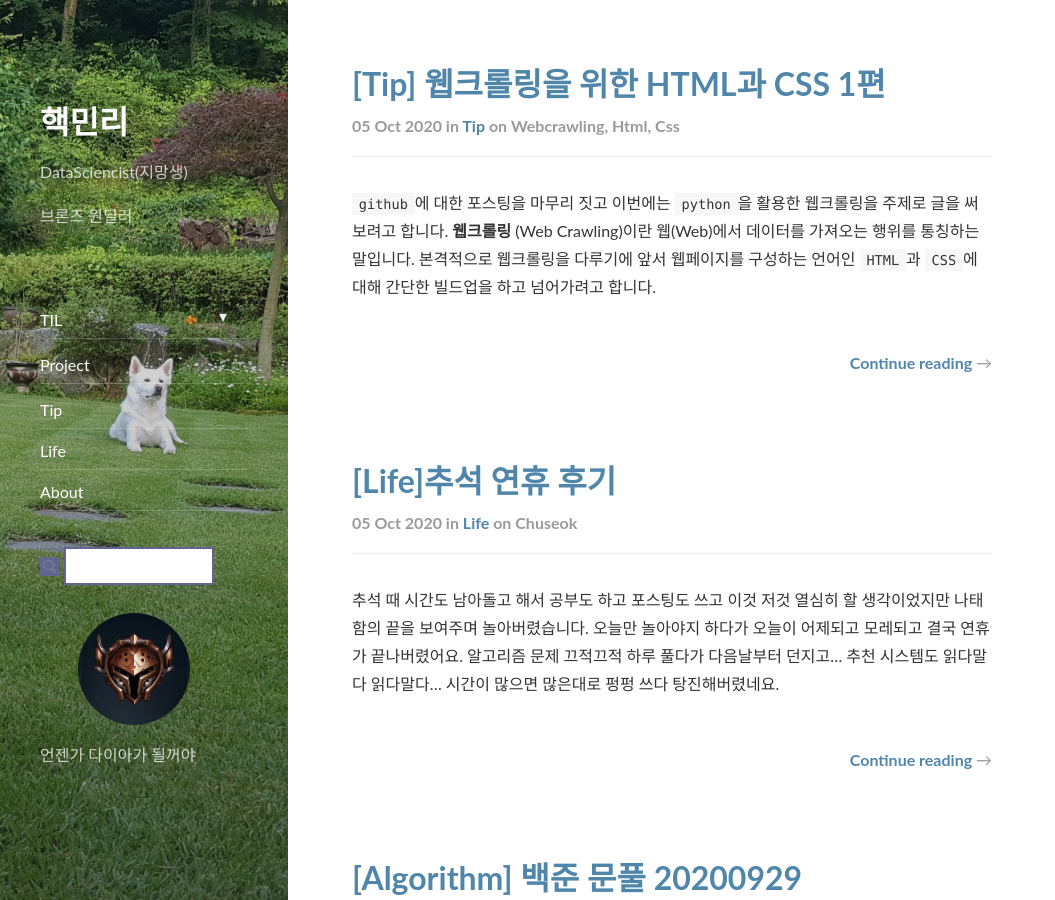
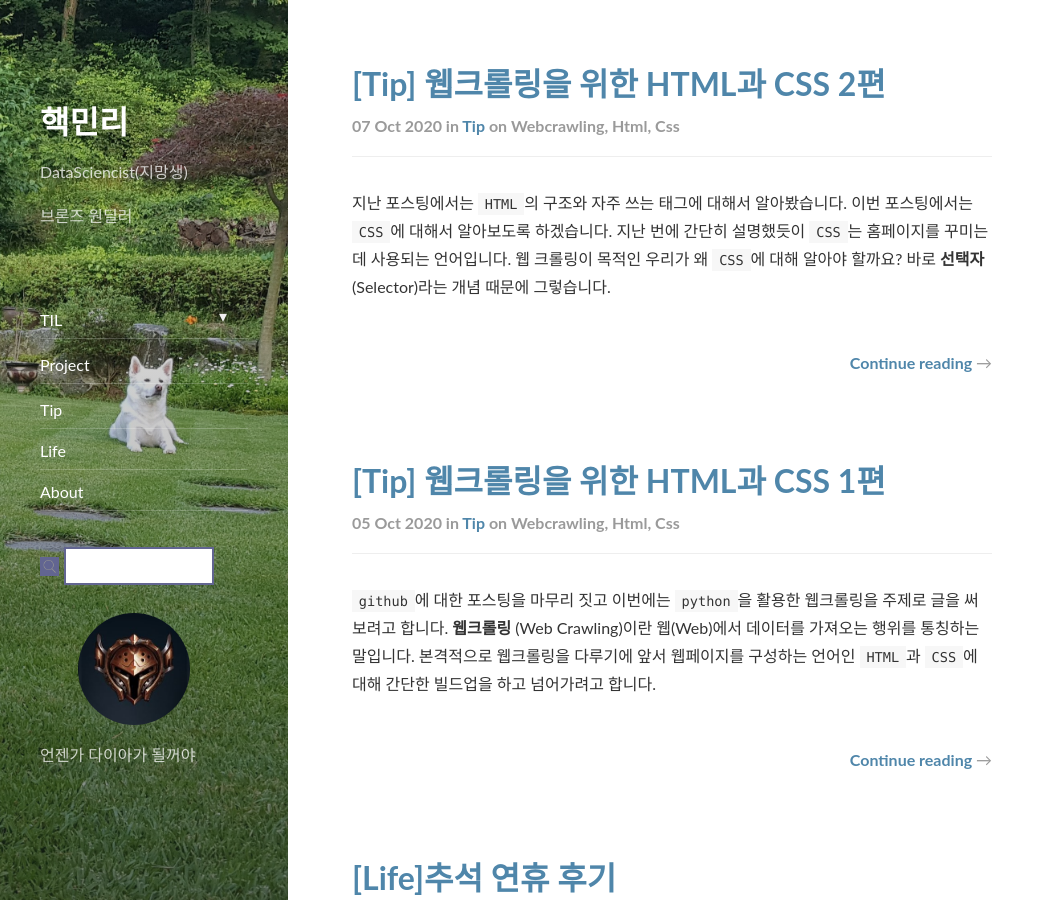
Before and after one commit to lhmlhm1111/lhmlhm1111.github.io, a Jekyll site: the page built from index.html, in a window 1280 px wide and 900 px high. Shown: the whole window, without its empty margins (0-1055 px from the left). Built offline with Jekyll 4.4.1, drawn with Linux system fonts in a browser that asks for light colours; nearby versions of some CDN libraries; the list of posts is cut into pages by our own code.

Commit message:
post css

````diff
--- a/_posts/2020-10-05-Tip-Tip-html_css1.markdown
+++ b/_posts/2020-10-05-Tip-Tip-html_css1.markdown
@@ -165,7 +165,7 @@ header-img:
 
 ## (3) \<ul>, \<ol>, \<li>
 
-목록 관련 태그로 `<ul>`은 순서가 없는 목록을, `<ol>`은 순서가 있는 목록을 표시합니다. `<li>`는 `<ul>` 혹은 `<ol>`의 자식 태그로서 각 항목을 나타냅니다. 웹 크롤링 시 정말 많이 보게 될 태그들입니다.
+목록 관련 태그로 `<ul>`은 순서가 없는 목록을, `<ol>`은 순서가 있는 목록을 표시합니다. `<li>`는 `<ul>` 혹은 `<ol>`의 자식 요소로서 각 항목을 나타냅니다. 웹 크롤링 시 정말 많이 보게 될 태그들입니다.
 
 ```html
 <!DOCTYPE html>
--- /dev/null
+++ b/_posts/2020-10-07-Tip-Tip-html_css2.markdown
@@ -0,0 +1,181 @@
+---
+layout: post
+title:  "[Tip] 웹크롤링을 위한 HTML과 CSS 2편"
+subtitle:   "웹크롤링을 위한 HTML과 CSS 2편"
+categories: tip
+tags: webcrawling html css
+comments: true
+header-img:
+---
+
+
+
+
+
+
+
+
+
+
+
+지난 포스팅에서는 `HTML`의 구조와 자주 쓰는 태그에 대해서 알아봤습니다. 이번 포스팅에서는 `CSS`에 대해서 알아보도록 하겠습니다. 지난 번에 간단히 설명했듯이 `CSS`는 홈페이지를 꾸미는데 사용되는 언어입니다. 웹 크롤링이 목적인 우리가 왜 `CSS`에 대해 알아야 할까요? 바로 **선택자**(Selector)라는 개념 때문에 그렇습니다.
+
+길게 말할 것 없이 바로 예시로 넘어가겠습니다. 지난 포스팅에서 소개해드렸던 `Visaul Studio Code`를 이용해 `HTML` 파일과 `CSS` 파일을 하나씩 생성해보도록 하겠습니다.
+
+
+
+![image-20201007213440990](2020-10-05-Tip-Tip-html_css1.assets/image-20201007213440990.png)
+
+표시한 파일 생성 버튼을 눌러 아래와 같이 생성해줍니다. 메모장을 열고 확장자명을 `.html`, `.css`로 저장해도 동일하게 생성됩니다.
+
+---
+
+생성했다면 `HTML` 파일을 아래와 같이 작성해줍니다. `<link rel="stylesheet" href="test.css">` 코드를 `<head>` 부분에 작성해주면 `css` 파일과 연결됩니다.
+
+```html
+<!DOCTYPE html>
+<html lang="en">
+<head>
+    <meta charset="UTF-8">
+    <meta name="viewport" content="width=device-width, initial-scale=1.0">
+    <link rel="stylesheet" href="test.css"> <!--css 파일과 연결해주는 코드입니다.-->
+    <title>Document</title>
+</head>
+<body>
+	<h1>CSS 연습!!</h1> <!--제목-->
+
+    <div> <!--구역을 나눠주는 태그-->
+        <ul> <!--순서가 없는 목록-->
+            <li>빨강</li>
+            <li>파랑</li>
+        </ul>
+    </div>
+
+    <span> <!--구역을 나눠주는 태그-->
+        <ol> <!--순서가 있는 목록-->
+            <li>노랑</li>
+            <li>초록</li>
+        </ol>
+    </span>
+
+</body>
+</html>
+```
+
+저장 후 `HTML` 파일을 실행해봅니다. 잘 작성했다면 아래와 같이 나올 것입니다.
+
+![image-20201007215916597](2020-10-05-Tip-Tip-html_css1.assets/image-20201007215916597.png)
+
+---
+
+이제 `CSS`를 이용하여 `HTML` 문서를 꾸며보도록 하겠습니다. 이번 포스팅에서 할 것은 글자에 색을 입히는 것입니다. 먼저 몸풀기로 **CSS 연습!!** 이라는 제목을 보라색으로 색칠해보겠습니다. `CSS`는 텍스트에 접근할 때 기본적으로 `HTML`의 태그를 이용합니다. `CSS` 파일을 열고 아래와 같이 작성하고 저장한 다음 html 파일을 열어주세요.
+
+```css
+h1 {
+    color: purple;
+}
+```
+
+![image-20201007223504001](2020-10-05-Tip-Tip-html_css1.assets/image-20201007223504001.png)
+
+**태그**인 `h1`을 입력하여 위처럼 제목 텍스트 **CSS 연습!!**에 접근해 보라색으로 바꾸었습니다.
+
+---
+
+같은 방식으로 `li` 태그를 이용해 목록 텍스트에도 접근할 수 있을 것입니다. 아래와 같이 입력해주고 확인해봅시다.
+
+```css
+li {
+    color: red;
+}
+```
+
+![image-20201007224129312](2020-10-05-Tip-Tip-html_css1.assets/image-20201007224129312.png)
+
+문제가 생겼습니다! 우리는 각각의 목록 텍스트에 다른 색깔을 칠하고 싶은데 모든 `li` 태그에 일괄적으로 빨간색이 적용되어 버렸습니다. 이때 우리는 **선택자**라는 유용한 도구를 사용합니다. 말 그대로 각각의 요소를 "선택" 하기 위한 코드를 의미합니다.
+
+`HTML` 코드로 돌아와봅시다. 코드를 찬찬히 살펴보면 `li`이 모두 같은 `li`이 아니라는 것을 알 수 있습니다. 위의 두 `li`은 **부모 요소**가 `ul`이고 아래의 두 `li`은 **부모 요소**가 `ol`인 점을 확인할 수 있습니다.
+
+```html
+<div> <!--구역을 나눠주는 태그-->
+    <ul> <!--순서가 없는 목록-->
+        <li>빨강</li>
+        <li>파랑</li>
+    </ul>
+</div>
+
+<span> <!--구역을 나눠주는 태그-->
+    <ol> <!--순서가 있는 목록-->
+        <li>노랑</li>
+        <li>초록</li>
+    </ol>
+</span>
+```
+
+---
+
+부모 요소의 차이를 이용해 위쪽의 `li`은 빨간색, 아래쪽 `li`는 노란색을 칠해봅시다. 부모 요소를 구분해줄 때는 `>`를 **선택자**로 사용합니다.
+
+```css
+ul > li {
+    color: red;
+}
+
+ol > li {
+    color: yellow
+}
+```
+
+![image-20201007225458330](2020-10-05-Tip-Tip-html_css1.assets/image-20201007225458330.png)
+
+---
+
+부모 요소를 통해 위, 아래의 목록 텍스트를 구분하는데 성공했습니다! 하지만 여전히 만족스럽지 않습니다. 우리의 목표는 모든 목록 텍스트에 서로 다른 색을 칠하는 것입니다. 하지만 더 이상 부모 요소를 통해 구분해줄 여지는 없어보입니다. 이 때 우리는 각각의 목록을 `HTML`의 **속성**값을 이용해 구분해줄 수 있습니다. 지난 포스팅에서 `class`와 `id` 속성에 대해 잠깐 언급했습니다. 두 가지 속성을 통해 각각의 목록을 구분해주도록 하겠습니다. `HTML`코드를 아래와 같이 수정해줍니다.
+
+```HTML
+<div>
+    <ul>
+        <li id="red">빨강</li>
+        <li id="blue">파랑</li>
+    </ul>
+</div>
+
+<span>
+    <ol>
+        <li class="yellow">노랑</li>
+        <li class="green">초록</li>
+    </ol>
+</span>
+```
+
+---
+
+`id`와 `class`는 각각의 요소에 고유한 이름을 붙이는 **속성**라고 생각하시면 됩니다. 둘은 거의 유사하지만 **선택자**에 차이가 있습니다. `id`는  `#`을 **선택자**로, `class`는 `.`을 선택자로 사용합니다. `CSS` 코드를 아래와 같이 수정한 후 결과를 확인합니다.
+
+```css
+li#red {
+    color: red;
+}
+
+li#blue {
+    color: blue;
+}
+
+li.yellow {
+    color: yellow;
+}
+
+li.green {
+    color: green;
+}
+```
+
+![image-20201007232211309](2020-10-05-Tip-Tip-html_css1.assets/image-20201007232211309.png)
+
+드디어 각각의 목록을 구분하여 색칠하는데 성공했습니다!
+
+---
+
+우리는 이번 포스팅에서 `CSS`의 선택자를 통해 텍스트를 선별하고 각자 다른 처리를 했습니다. 이것은 우리가 웹크롤링을 하는 행위와 일맥상통합니다. 웹 상에 있는 수 많은 데이터 중 우리에게 필요한 것만 가져오기 위해서는 위에서 사용했던 **부모요소**와 **속성**을 통해 데이터를 구분해내고 **선택자**를 통해 선별해야 합니다. 다음 포스팅에서 다루겠지만 우리는 `python` 모듈인 `BeautifulSoup`을 이용합니다. `BeautifulSoup`으로 데이터를 가져올 때 `CSS` 선택자를 사용하게 될 것입니다.
+
+다음 포스팅에서는 본격적으로 `python`의 `requests` 모듈을 이용한 웹크롤링을 다루도록 하겠습니다. 읽어주셔서 감사합니다~
````
Also changed, not shown: _posts/2020-10-05-Tip-Tip-html_css1.assets/image-20201007213421451.png (added), _posts/2020-10-05-Tip-Tip-html_css1.assets/image-20201007213440990.png (added), _posts/2020-10-05-Tip-Tip-html_css1.assets/image-20201007215916597.png (added), _posts/2020-10-05-Tip-Tip-html_css1.assets/image-20201007222119730.png (added), _posts/2020-10-05-Tip-Tip-html_css1.assets/image-20201007222432720.png (added), _posts/2020-10-05-Tip-Tip-html_css1.assets/image-20201007223504001.png (added), _posts/2020-10-05-Tip-Tip-html_css1.assets/image-20201007224129312.png (added), _posts/2020-10-05-Tip-Tip-html_css1.assets/image-20201007225458330.png (added), _posts/2020-10-05-Tip-Tip-html_css1.assets/image-20201007232211309.png (added).
